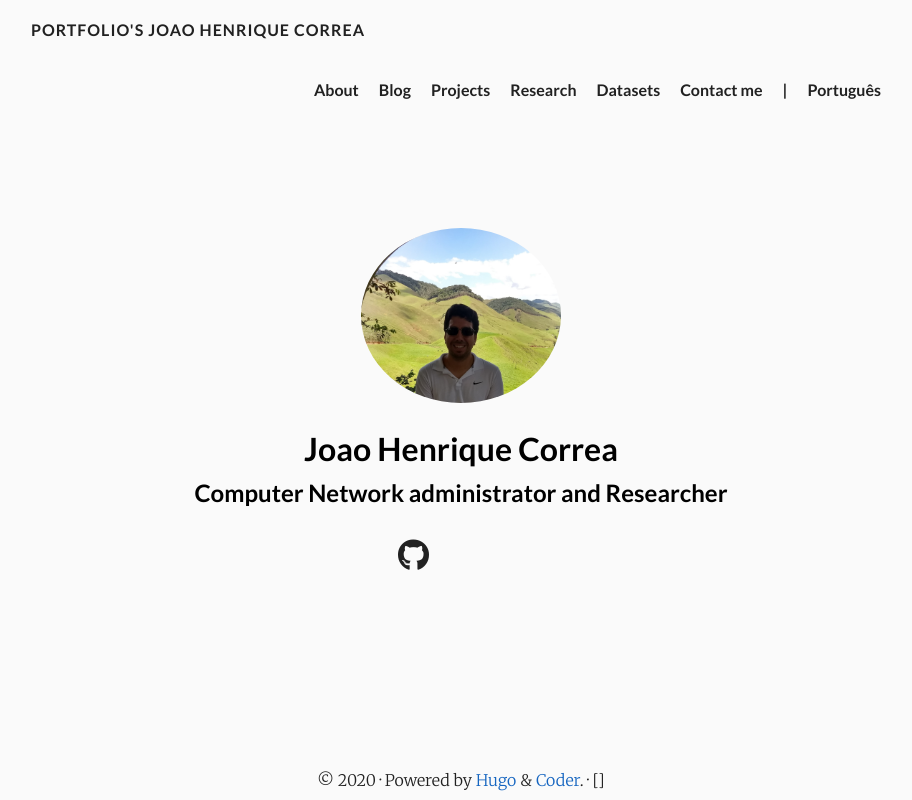
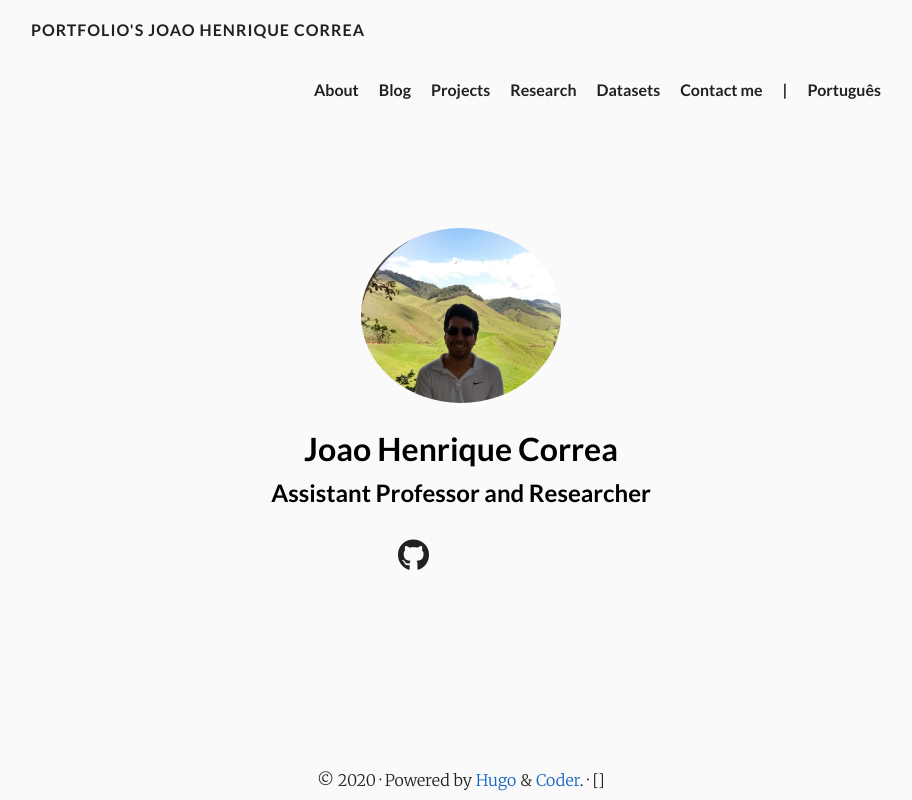
Before and after one commit to jhenriquecorrea/jhenriquecorrea.github.io, a plain HTML site: page index.html in a window 1280 px wide. Shown: the whole page, without its empty margins (179-1091 px from the left). Drawn offline with nearby package versions, Linux system fonts and the light colour scheme; some icons are missing.

Commit message:
Add files via upload

```diff
--- a/index.html
+++ b/index.html
@@ -122,7 +122,7 @@
       <div class="avatar"><img src="https://jhenriquecorrea.github.io/images/avatar.jpg" alt="avatar"></div>
 
     <h1>Joao Henrique Correa</h1>
-    <h2>Computer Network administrator and Researcher</h2>
+    <h2>Assistant Professor and Researcher</h2>
 
     <ul>
 
```
